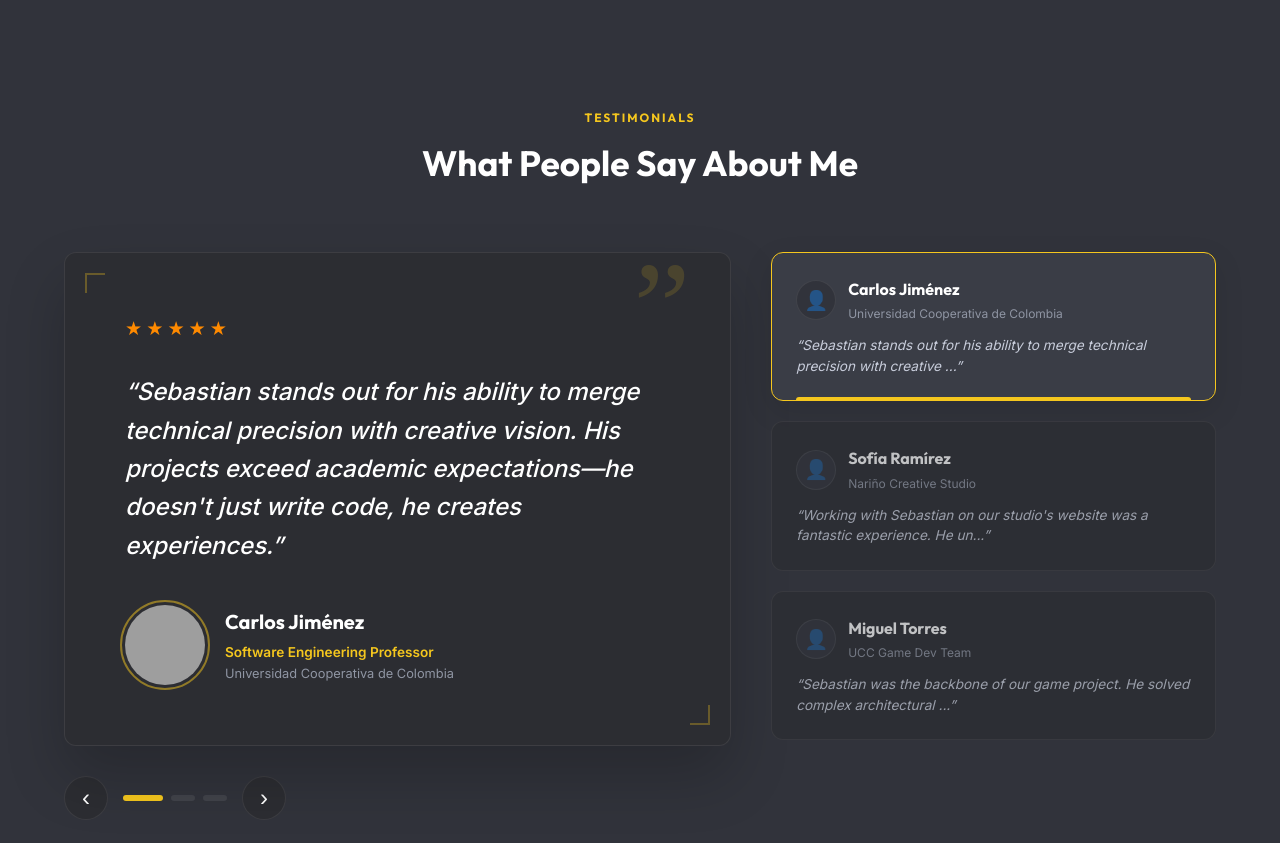
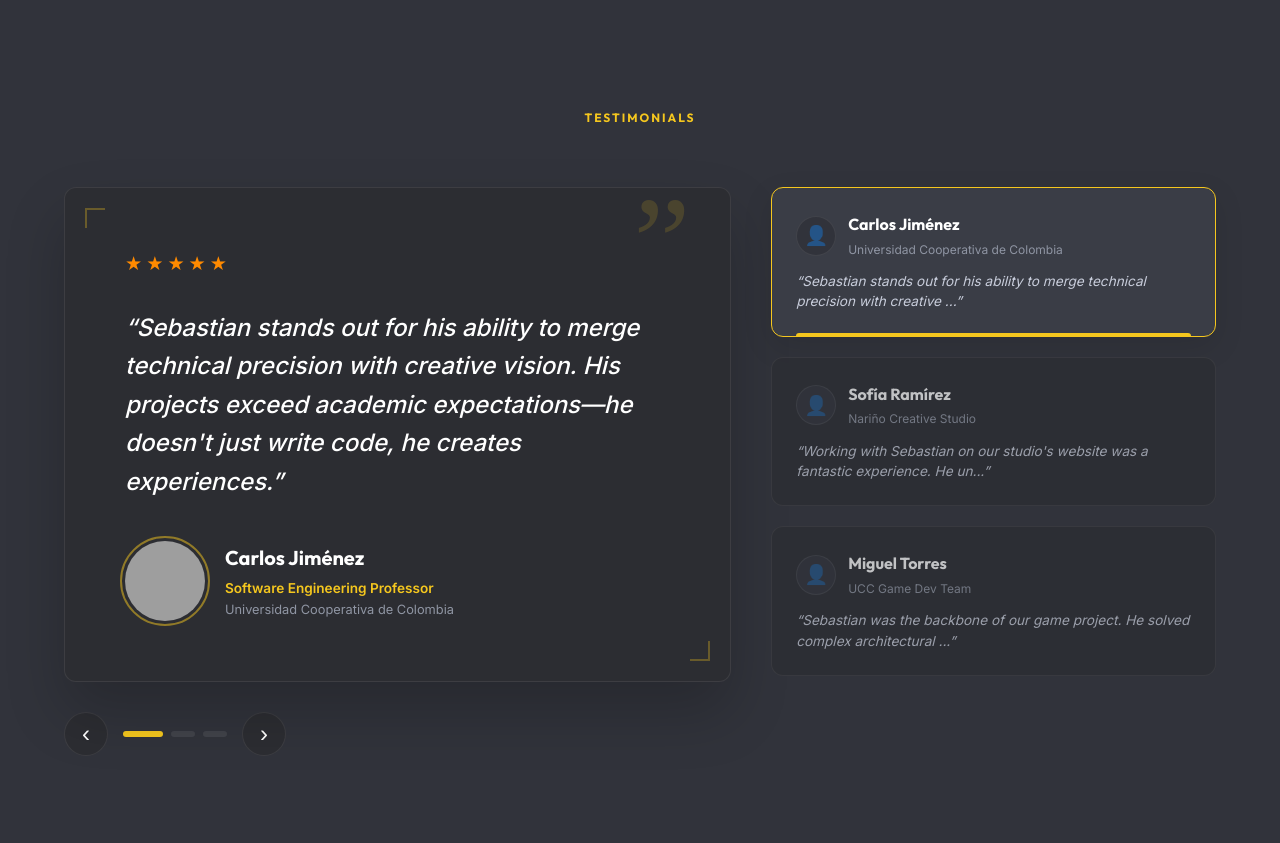
Before and after one commit to SebastianBolivar01/portfolio_sebastian, a Next.js app: page / in a window 1280 px wide. Shown: the part 6300-7143 px from the top of the page. Built offline with nearby package versions, Linux system fonts and the light colour scheme; grey boxes are pictures that could not be loaded.

Commit message:
cambio inicial en los testimonios

```diff
--- a/app/components/Testimonials.tsx
+++ b/app/components/Testimonials.tsx
@@ -15,7 +15,6 @@ export default function Testimonials({ t }: TestimonialsProps) {
     <section id="testimonials" className="section-dark">
       <div className="section-head">
         <span className="section-subtitle">{t.testimonialSubtitle}</span>
-        <h2 className="section-title">{t.testimonialTitle}</h2>
       </div>
 
       <div className="testimonials-container container">
```
